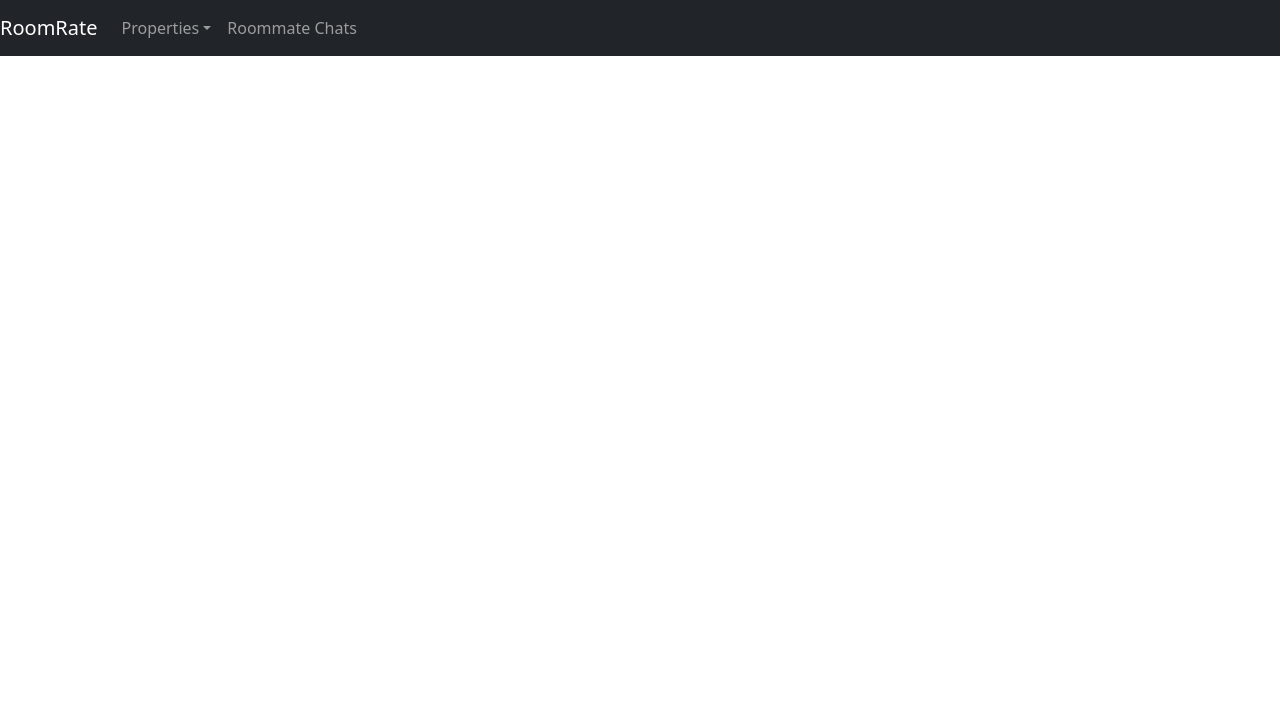
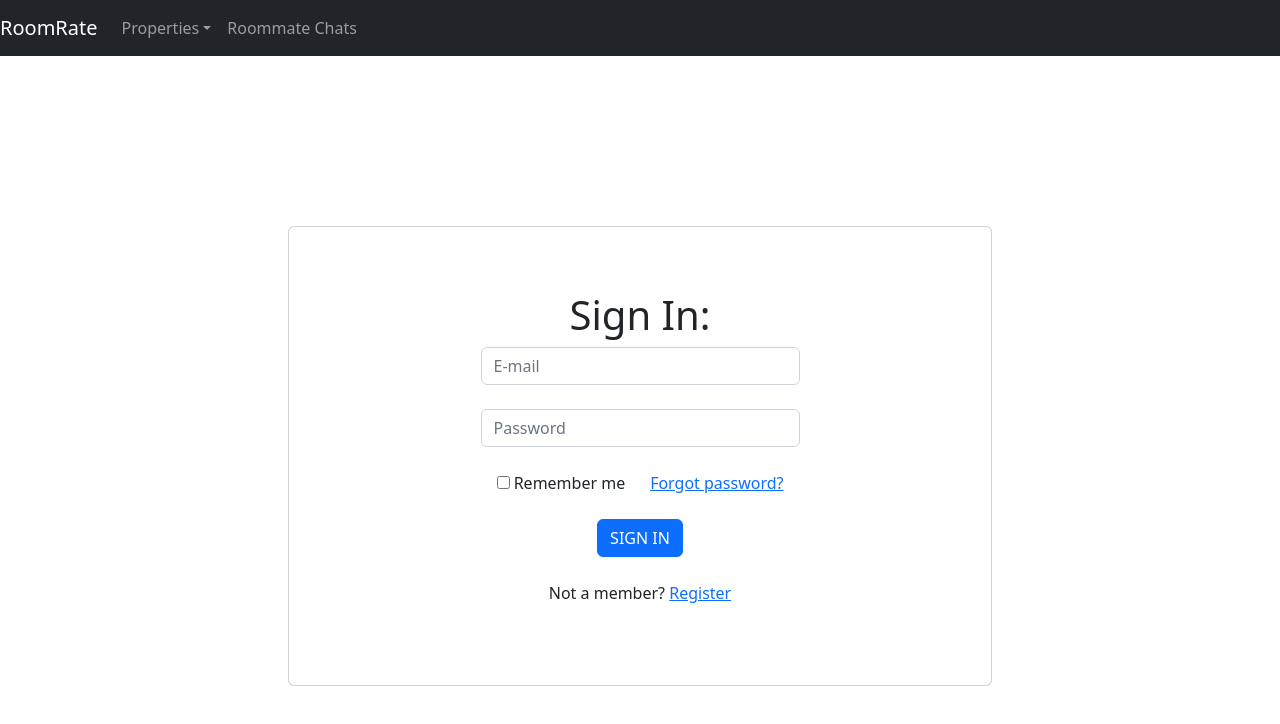
Before and after one commit to RoomRate/RoomRate, a React (Create React App) app in the folder packages/client/: page /login in a window 1280 px wide. Shown: the top 724 px of the page. Built offline with nearby package versions, Linux system fonts and the light colour scheme.

Commit message:
Login and Signup

```diff
--- a/package.json
+++ b/package.json
@@ -34,7 +34,7 @@
     "bootstrap": "^5.2.2",
     "cross-env": "^7.0.3",
     "multer": "^1.4.5-lts.1",
-    "react-bootstrap": "^2.5.0",
+    "react-bootstrap": "^2.7.0",
     "react-hook-form": "^7.38.0",
     "react-leaflet": "^4.1.0",
     "sass": "^1.55.0",
--- a/packages/client/src/app/routes.component.js
+++ b/packages/client/src/app/routes.component.js
@@ -6,6 +6,8 @@ import { PropertyList } from '../components/Properties/propertyList';
 import { ChatView } from 'components/Chat/ChatView';
 import { PropertyForm } from '../components/Properties/propertyForm';
 import { UserForm } from '../components/Users/userForm';
+import { LogIn } from 'components/Login/logIn';
+import { SignUp } from 'components/Login/signUp';
 
 export const RoutesComponent = () =>
   <Routes>
@@ -14,4 +16,6 @@ export const RoutesComponent = () =>
     <Route path="/chat" element={<ChatView />} />
     <Route path="/property/form" element={<PropertyForm />} />
     <Route path="/user/form" element={<UserForm />} />
+    <Route path="/login" element={<LogIn />} />
+    <Route path="/signup" element={<SignUp />} />
   </Routes>;
--- /dev/null
+++ b/packages/client/src/components/Login/logIn.js
@@ -0,0 +1,57 @@
+import React from "react";
+import { useForm } from "react-hook-form";
+
+import { Button } from "react-bootstrap";
+import { Card } from 'react-bootstrap';
+
+export const LogIn = () => {
+
+  const { register, handleSubmit } = useForm();
+  const onSubmit = data => console.log(data);
+
+  return (
+    <div style={{ display: `flex`, justifyContent: `center`, alignItems: `center`, height: `100vh` }}>
+      <Card style={{ display: `flex`, justifyContent: `center`, alignItems: `center`, width: `44rem` }} >
+        <div className="p-3 my-5 d-flex flex-column w-50">
+          <div className="text-center">
+            <h1>Sign In:</h1>
+          </div>
+
+          <form onSubmit={handleSubmit(onSubmit)}>
+            <input
+              placeholder="E-mail"
+              type="email"
+              className="form-control"
+              required={true}
+              {...register(`email`)}
+            /><br />
+            <input
+              placeholder="Password"
+              type="password"
+              className="form-control"
+              required={true}
+              {...register(`password`)}
+            /><br />
+
+            <div className="d-flex justify-content-between mx-3 mb-4">
+              <label>
+                <input type="checkbox"{...register(`remember`)} />
+                &nbsp;Remember me
+              </label>
+              <a href="!#">Forgot password?</a>
+            </div>
+
+            <div className="text-center">
+              <Button variant="primary" type="submit" className="text-center">SIGN IN</Button>
+            </div><br />
+
+            <div className="text-center">
+              <p>Not a member? <a href="signup">Register</a></p>
+            </div>
+
+          </form>
+        </div>
+      </Card>
+    </div>
+  );
+};
--- /dev/null
+++ b/packages/client/src/components/Login/signUp.js
@@ -0,0 +1,62 @@
+import React from "react";
+import { useForm } from "react-hook-form";
+
+import { Button } from "react-bootstrap";
+import { Card } from 'react-bootstrap';
+
+export const SignUp = () => {
+
+  const { register, handleSubmit } = useForm();
+  const onSubmit = data => console.log(data);
+
+  return (
+    <div style={{ display: `flex`, justifyContent: `center`, alignItems: `center`, height: `100vh` }}>
+      <Card style={{ display: `flex`, justifyContent: `center`, alignItems: `center`, width: `44rem` }} >
+        <div className="p-3 my-5 d-flex flex-column w-50">
+          <div className="text-center">
+            <h1>Sign Up:</h1>
+          </div>
+
+          <form onSubmit={handleSubmit(onSubmit)}>
+            <br /><input
+              placeholder="Name"
+              className="form-control"
+              required={true}
+              {...register(`name`)}
+            /><br />
+            <input
+              placeholder="Username"
+              className="form-control"
+              required={true}
+              {...register(`userName`)}
+            /><br />
+            <input
+              placeholder="E-mail"
+              type="email"
+              className="form-control"
+              required={true}
+              {...register(`email`)}
+            /><br />
+            <input
+              placeholder="Password"
+              type="password"
+              className="form-control"
+              required={true}
+              {...register(`password`)}
+            /><br />
+            <input
+              placeholder="Repeat password"
+              type="password"
+              className="form-control"
+              required={true}
+            /><br />
+
+            <div className="text-center">
+              <Button variant="primary" type="submit" className="text-center">REGISTER</Button>
+            </div><br />
+          </form>
+        </div>
+      </Card>
+    </div>
+  );
+};
```
Also changed, not shown: 1 other file (tests, documents, lock files or other folders).
